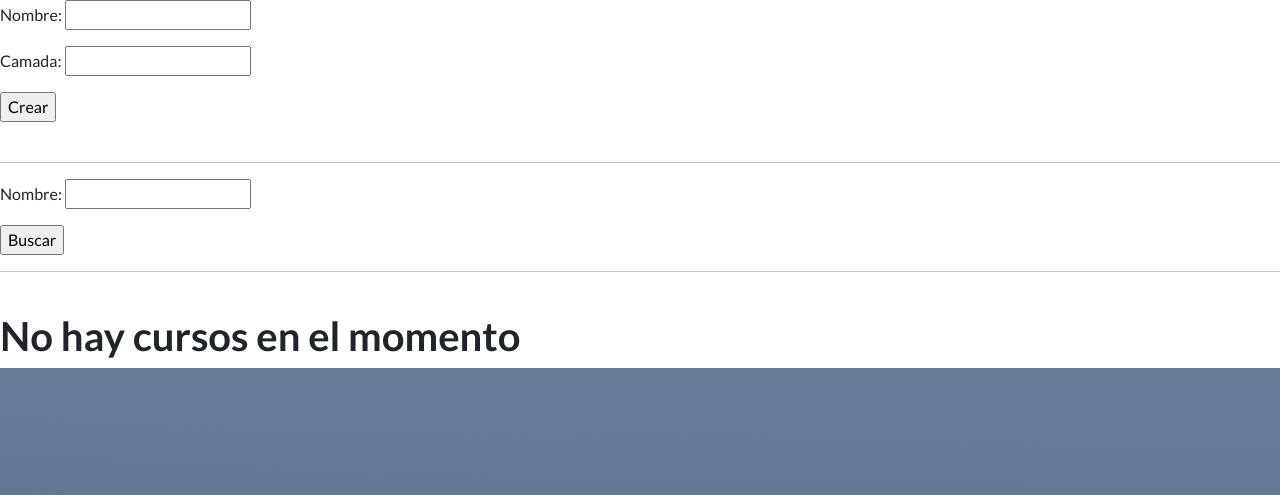
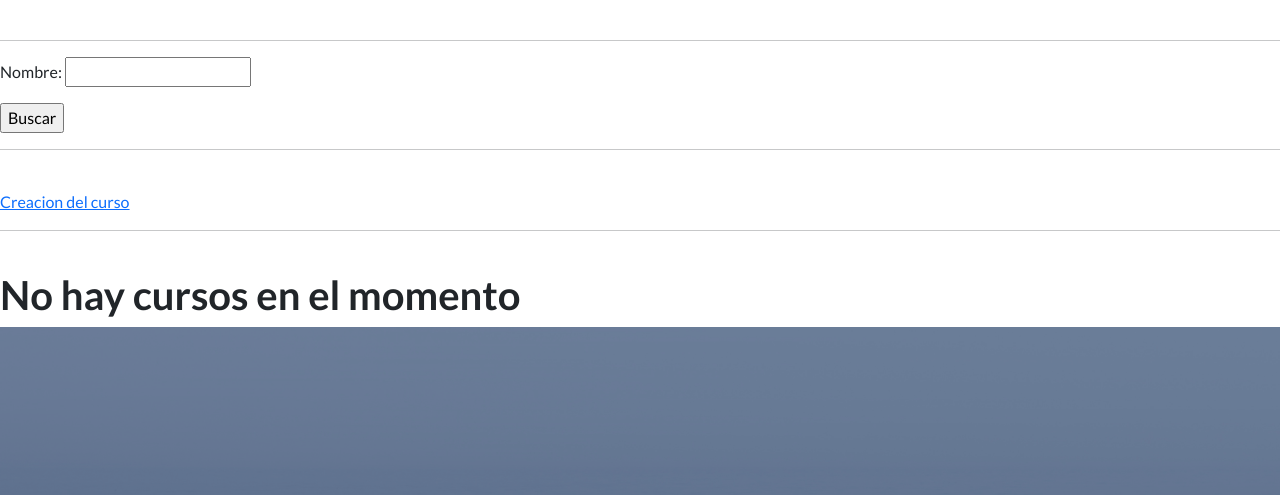
Before and after one commit to ezedquiroga/ProyectoCoder, a Django app: page /coder/cursos in a window 1280 px wide. Shown: the part 66-561 px from the top of the page. Run offline with Django 4.2, Linux system fonts and the light colour scheme; data that the repository does not hold is empty; some libraries are stand-ins or nearby versions.

Commit message:
crud para cursos

```diff
--- a/AppCoder/forms.py
+++ b/AppCoder/forms.py
@@ -1,10 +1,22 @@
 from django import forms
+from AppCoder.models import Estudiantes, Profesor
 
 class CursoForm(forms.Form):
 
     nombre = forms.CharField(min_length=3, max_length=40)
     camada = forms.IntegerField(min_value=1000)
 
+class EstudiantesForm(forms.ModelForm):
+
+    class Meta:
+        model = Estudiantes
+        fields = "__all__"
+
+class ProfesorForm(forms.ModelForm):
+    class Meta:
+        model = Profesor
+        fields = "__all__"
+
 class BusquedaCursoForm(forms.Form):
 
     nombre = forms.CharField(min_length=3, max_length=40)
--- a/AppCoder/models.py
+++ b/AppCoder/models.py
@@ -15,6 +15,9 @@ class Estudiantes(models.Model):
     apellido = models.CharField(max_length=30)
     email = models.EmailField()
 
+    def __str__(self):
+        return f"Estudiante: {self.nombre} {self.apellido}"
+
 
 class Profesor(models.Model):
     nombre = models.CharField(max_length=30)
--- a/AppCoder/urls.py
+++ b/AppCoder/urls.py
@@ -1,10 +1,13 @@
 from django.urls import path
-from AppCoder.views import cursos, estudiantes, profesores, crear_curso, busqueda_curso
+from AppCoder.views import cursos, estudiantes, profesores, crear_curso, busqueda_curso, crear_curso1, eliminar_curso, editar_curso
 
 urlpatterns = [
     path('cursos', cursos, name="AppCoderCursos"),
+    path('cursos/crear', crear_curso, name="AppCoderCrearCurso"),
+    path('cursos/eliminar/<camada>', eliminar_curso, name="AppCoderEliminarCurso"),
+    path('cursos/editar/<camada>', editar_curso, name="AppCoderEditarCurso"),
     path('buscar_curso', busqueda_curso, name="AppCoderBuscarCursos"),
-    path('curso/<nombre>/<camada>', crear_curso, name="AppCoderCurs"),
+    path('curso/<nombre>/<camada>', crear_curso1, name="AppCoderCurs"),
     path('estudiantes', estudiantes, name="AppCoderEstudiantes"),
     path('profesores', profesores, name="AppCoderCursosProfesores"),
 ]
--- a/AppCoder/views.py
+++ b/AppCoder/views.py
@@ -1,4 +1,4 @@
-from django.shortcuts import render
+from django.shortcuts import render, redirect
 from AppCoder.models import Curso
 from AppCoder.forms import CursoForm, BusquedaCursoForm
 # Create your views here.
@@ -14,8 +14,31 @@ def busqueda_curso(request):
 
         return render(request, "AppCoder/busqueda_curso.html", context=context)
 
-def cursos(request):
+def editar_curso(request, camada):
+    get_curso = Curso.objects.get(camada=camada)
 
+    if request.method == "POST":
+        mi_formulario = CursoForm(request.POST)
+
+        if mi_formulario.is_valid():
+            informacion = mi_formulario.cleaned_data
+
+            get_curso.nombre = informacion['nombre']
+            get_curso.camada = informacion['camada']
+
+            get_curso.save()
+            return redirect("AppCoderCursos")
+
+    context = {
+        "camada": camada,
+        "form": CursoForm(initial={
+            "nombre": get_curso.nombre,
+            "camada": get_curso.camada
+        })
+    }
+    return render(request, "AppCoder/editar_curso.html", context=context)
+
+def crear_curso(request):
     if request.method == "POST":
         mi_formulario = CursoForm(request.POST)
 
@@ -26,23 +49,31 @@ def cursos(request):
                 camada=informacion['camada']
             )
             curso_save.save()
+            return redirect("AppCoderCursos")
 
+    context = {
+        "form": CursoForm()
+    }
+    return render(request, "AppCoder/crear_curso.html", context=context)
+
+
+def cursos(request):
 
     all_cursos = Curso.objects.all()
     context = {
         "cursos": all_cursos,
-        "form": CursoForm(),
         "form_busqueda": BusquedaCursoForm(),
     }
     return render(request, "AppCoder/cursos.html", context=context)
 
-def crear_curso(request, nombre, camada):
-    save_curso = Curso(nombre=nombre, camada=int(camada))
-    save_curso.save()
-    context = {
-        "nombre": nombre
-    }
-    return render(request, "AppCoder/save_curso.html", context)
+def crear_curso1(request, nombre, camada):
+    pass
+
+def eliminar_curso(request, camada):
+    get_curso= Curso.objects.get(camada=camada)
+    get_curso.delete()
+
+    return redirect("AppCoderCursos")
 
 def estudiantes(request):
 
--- a/templates/AppCoder/cursos.html
+++ b/templates/AppCoder/cursos.html
@@ -2,21 +2,23 @@
 
 
 {% block contenido_cambia %}
-    <form action="{% url 'AppCoderCursos' %}" method="post">
-        {% csrf_token %}
-        {{ form.as_p }}
-        <input type="submit" value="Crear">
-    </form>
+
     <br><hr>
     <form action="{% url 'AppCoderBuscarCursos' %}">
         {{ form_busqueda.as_p }}
         <input type="submit" value="Buscar">
     </form>
+
+    <hr><br>
+    <a href="{% url 'AppCoderCrearCurso' %}">Creacion del curso</a>
+
     <hr><br>
     {% if cursos %}
         {% for curso in cursos %}
-            <p>curso: {{ curso.nombre }}</p>
-            <p>camada: {{ curso.camada }}</p>
+            <p>curso: {{ curso.nombre }} camada: {{ curso.camada }} <a href="{% url 'AppCoderEliminarCurso' curso.camada %}">Eliminar</a>
+            <a href="{% url 'AppCoderEditarCurso' curso.camada %}">Editar</a></p>
+
+            <hr>
         {% endfor %}
     {% else %}
         <h1>No hay cursos en el momento</h1>
```
Also changed, not shown: templates/AppCoder/crear_curso.html (added, +10 -0 lines), templates/AppCoder/editar_curso.html (added, +10 -0 lines).
